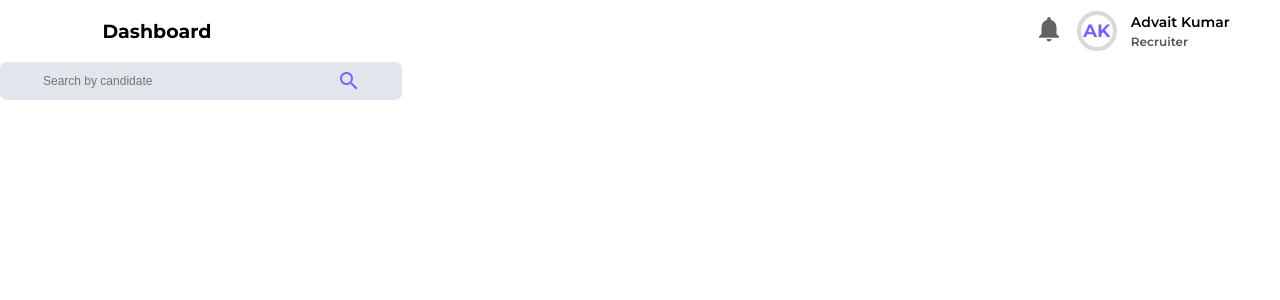
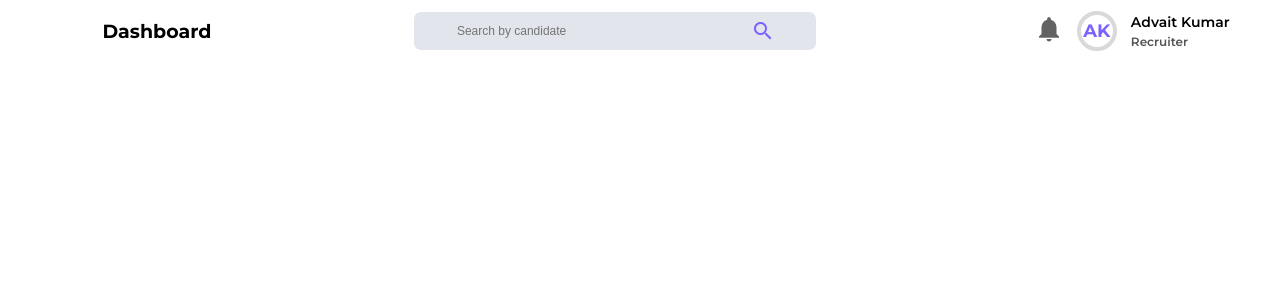
Before and after one commit to nivya-2/recruitx-frontend, an Angular app: page / in a window 1280 px wide. Shown: the top 300 px of the page. Built offline with nearby package versions, Linux system fonts and the light colour scheme.

Commit message:
fix:searchbar ngIf

```diff
--- a/src/app/app.component.html
+++ b/src/app/app.component.html
@@ -1,4 +1,4 @@
-<app-header></app-header>
+<app-header [search]="true"></app-header>
 <!--
 
     <app-icons name="home" customColor="#7B61FF" size="32px"></app-icons>
@@ -6,4 +6,3 @@
     <app-icons name="message" customColor="#636363"  size="36px"></app-icons>
     <app-icons name="settings" customColor="#304C57" size="48px"></app-icons>s
  -->
-<app-searchbar></app-searchbar>
--- a/src/app/widgets/header/header.component.css
+++ b/src/app/widgets/header/header.component.css
@@ -13,8 +13,8 @@
     padding-right: 3vw;
 }
 .child1{
-    flex:4;
+    flex:2;
 }
-.child2{
-    flex:1;
+.child3{
+    flex:2;
 }
--- a/src/app/widgets/header/header.component.html
+++ b/src/app/widgets/header/header.component.html
@@ -4,7 +4,10 @@
             Dashboard
         </app-header-text>
     </div>
-    <div class="flex-row2 child2">
+    <div *ngIf='search' class="child1">
+        <app-searchbar></app-searchbar>
+    </div>
+    <div class="flex-row2 child3">
     <app-icons name="notifications" customColor="#636363" size="30"></app-icons>
     <app-profile-box></app-profile-box></div>
 </div>
--- a/src/app/widgets/header/header.component.ts
+++ b/src/app/widgets/header/header.component.ts
@@ -1,14 +1,21 @@
-import { Component } from '@angular/core';
+import { Component, Input, OnInit } from '@angular/core';
 import { ProfileBoxComponent } from '../profile-box/profile-box.component';
 import { HeaderTextComponent } from '../header-text/header-text.component';
 import { IconComponent } from '../../icons/icons.component';
+import { SearchbarComponent } from '../../searchbar/searchbar.component';
+import { NgIf } from '@angular/common';
+
 
 @Component({
   selector: 'app-header',
-  imports: [ProfileBoxComponent,HeaderTextComponent,IconComponent],
+  imports: [ProfileBoxComponent,HeaderTextComponent,IconComponent,SearchbarComponent,NgIf],
   templateUrl: './header.component.html',
   styleUrl: './header.component.css'
 })
-export class HeaderComponent {
+export class HeaderComponent implements OnInit{
+
+  @Input() search = true;
+  constructor(){}
+  ngOnInit() { }
 
 }
```
